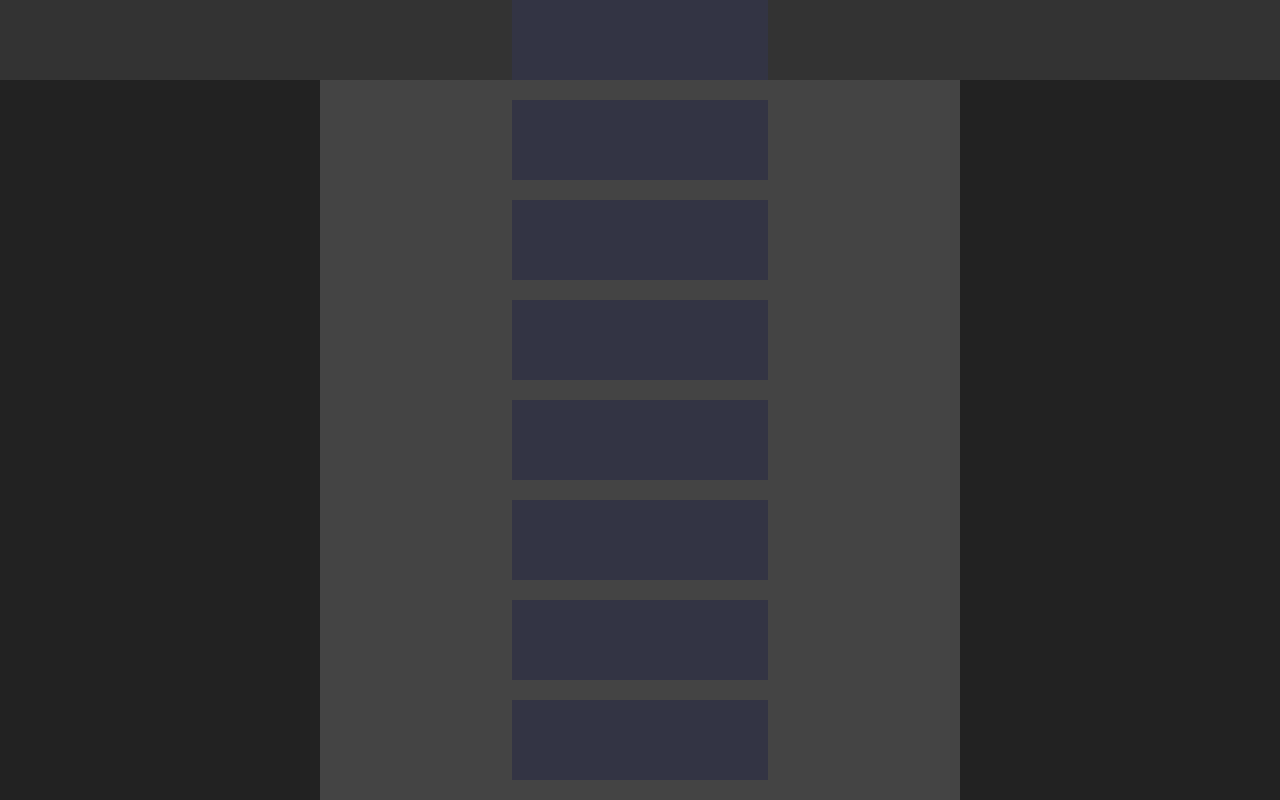
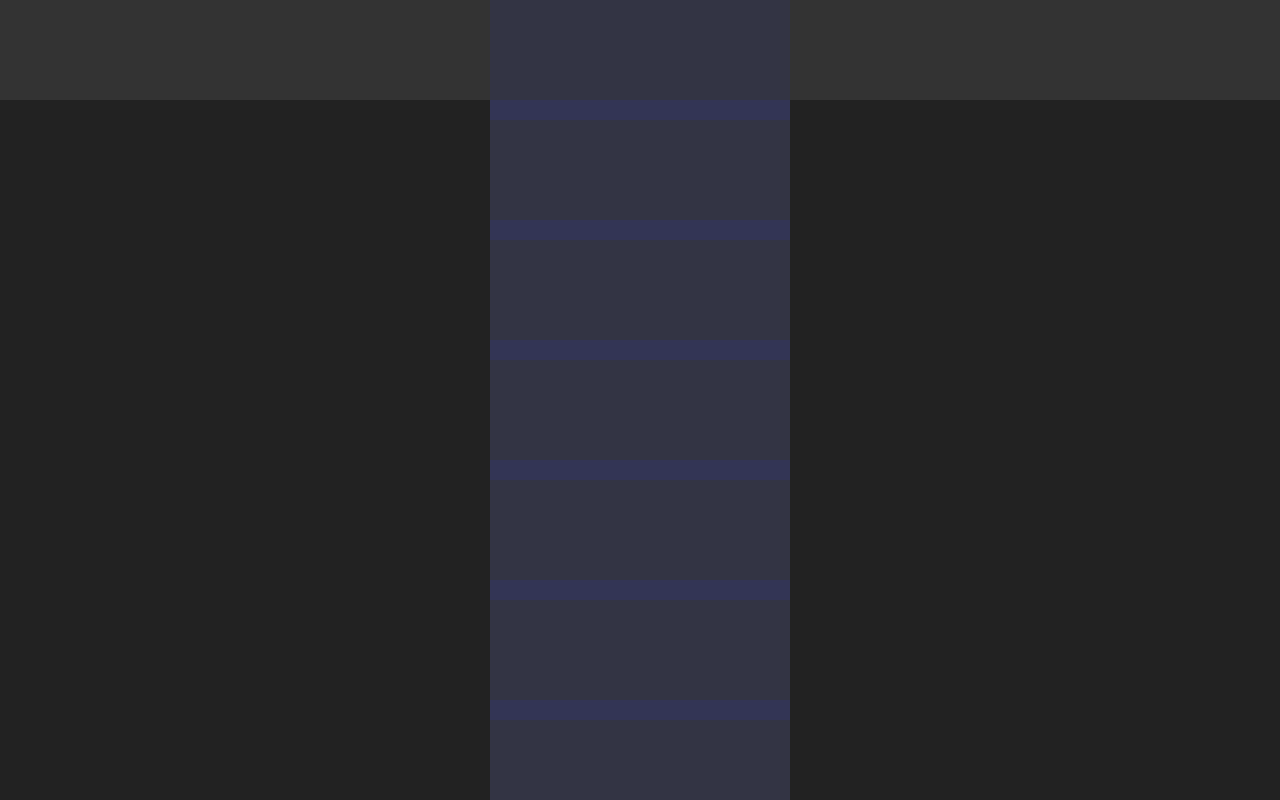
Before and after one commit to jdgillespie91/dot-blog, a React (Create React App) app: page / in a window 1280 px wide. Shown: the top 800 px of the page. Built offline with nearby package versions, Linux system fonts and the light colour scheme.

Commit message:
<Jake> Ensure that body expands to fill vertical height around header and footer

```diff
--- a/src/App.css
+++ b/src/App.css
@@ -1,6 +1,6 @@
 .app {
   background-color: #222;
-  height:100%;
+  height: 100%;
 
   display: flex;
   flex-direction: column;
@@ -9,8 +9,10 @@
 
 .header {
   background-color: #333;
-  height: 10vh;
+  height: 100px;
   width: 100%;
+
+  z-index: 2;
 
   display: flex;
   align-items: center;
@@ -19,34 +21,48 @@
 
 .logo {
   background-color: #333444;
-  height: 10vh;
-  width: 20vw;
+  height: 100px;
+  width: 300px;
 }
 
 .body {
   background-color: #444;
-  color: white;
-  min-height: 80vh;
-  width: 50vw;
+  width: 300px;
+  min-height: 100vh;
+
+  z-index: 1;
+
+  margin-top: -100px;
+  margin-bottom: -100px;
+
+}
+
+.cardContainer {
+  background-color: #333555;
+
+  margin-top: 100px;
+  margin-bottom: 100px;
+
+  padding-top: 10px;
+  padding-bottom: 10px;
 
   display: flex;
   flex-direction: column;
   align-items: center;
-
-  padding-top: 10px;
-  padding-bottom: 10px;
 }
 
 .card {
   background-color: #333444;
-  height: 10vh;
-  width: 20vw;
+  height: 100px;
+  width: 300px;
 
   margin: 10px;
 }
 
 .footer {
   background-color: #555;
-  height: 10vh;
+  height: 100px;
   width: 100%;
+
+  z-index: 2;
 }
--- a/src/App.js
+++ b/src/App.js
@@ -9,8 +9,7 @@ class App extends Component {
           <div className="logo"/>
         </div>
         <div className="body">
-          <div className="card"/>
-          <div className="card"/>
+          <div className="cardContainer">
             <div className="card"/>
             <div className="card"/>
             <div className="card"/>
@@ -22,6 +21,7 @@ class App extends Component {
             <div className="card"/>
             <div className="card"/>
           </div>
+        </div>
         <div className="footer"/>
       </div>
     );
```
Lines whose indentation alone changed are shown as unchanged.
